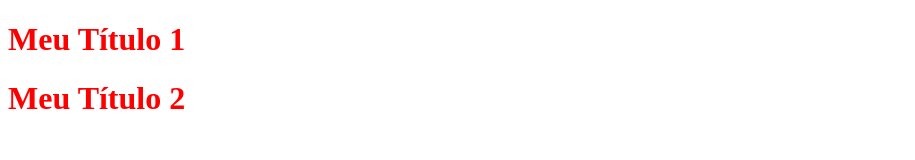
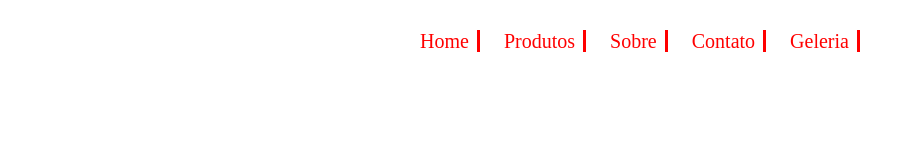
Before and after one commit to juan-ibanez/Cursos-Danki-Code, a plain HTML site: page Curso-Web-Master/modulo2/index.html in a window 1280 px wide. Shown: the whole page, without its empty margins (0-915 px from the left). Drawn offline with Linux system fonts and the light colour scheme.

Commit message:
Acrescentando um menu

```diff
--- a/Curso-Web-Master/modulo2/css/style.css
+++ b/Curso-Web-Master/modulo2/css/style.css
@@ -1,3 +1,22 @@
-.div1  h1{
+*{
+    margin: 0;
+    padding: 0;
+}
+a{
+    text-decoration: none;
+}
+
+.menu{
+    width: 900px;
+    margin: 30px auto;
+    text-align: center;
+
+}
+
+.menu a{
     color: red;
+    padding-right: 8px;
+    border-right: 3px solid red;
+    font-size: 20px;
+    margin: 0 10px;
 }
--- a/Curso-Web-Master/modulo2/index.html
+++ b/Curso-Web-Master/modulo2/index.html
@@ -9,15 +9,15 @@
 </head>
 
 <body>
-    <div class="div1">
-        <div>
-            <h1>Meu Título 1</h1>
-        </div>
 
+    <div class="menu">
+        <a href="">Home</a>
+        <a href="">Produtos</a>
+        <a href="">Sobre</a>
+        <a href="">Contato</a>
+        <a href="">Geleria</a>
     </div>
-    <div class="div1">
-        <h1>Meu Título 2</h1>
-    </div>
+
 </body>
 
 </html>
```
